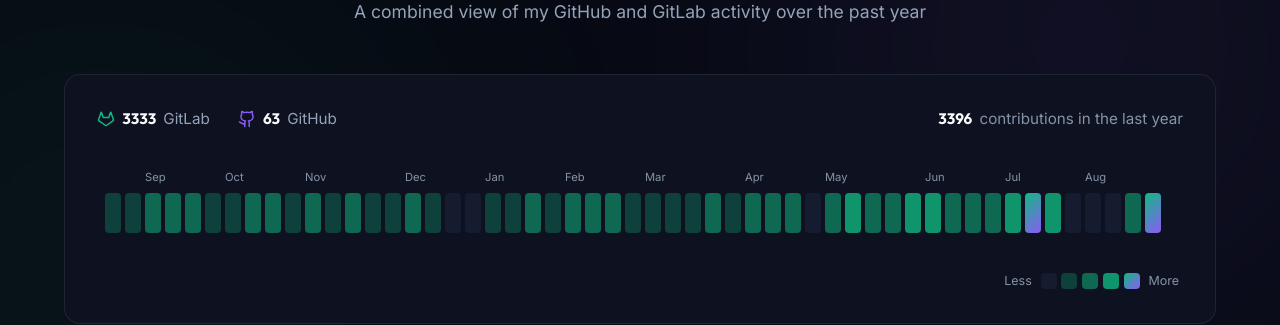
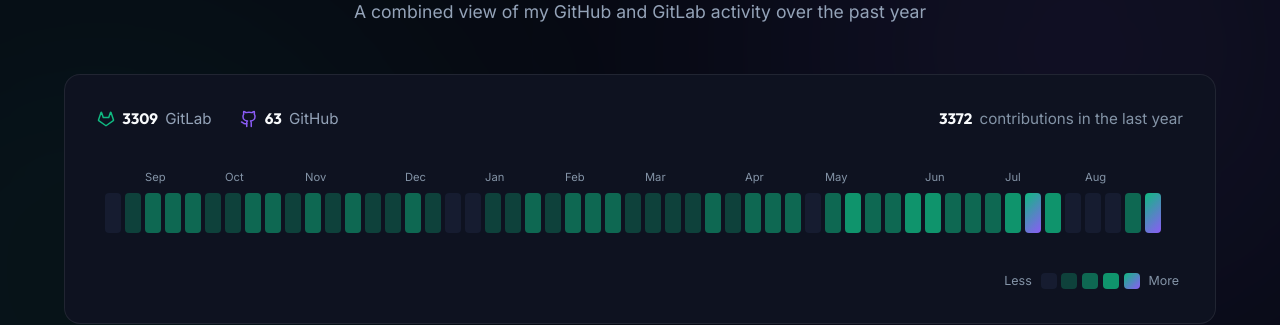
Before and after one commit to NickBourque/NickBourque.github.io, a Jekyll site: the page built from index.html, in a window 1280 px wide and 900 px high, scrolled down 2054 px. Shown: the part 151-476 px from the top of the window. Built offline with Jekyll 4.4.1, drawn with Linux system fonts in a browser that asks for light colours; nearby versions of some CDN libraries.

Commit message:
chore: refresh contributions data

```diff
--- a/_data/contributions.json
+++ b/_data/contributions.json
@@ -1,9 +1,9 @@
 {
-  "generated": "2026-08-28",
+  "generated": "2026-08-29",
   "totals": {
     "github": 63,
-    "gitlab": 3333,
-    "combined": 3396
+    "gitlab": 3309,
+    "combined": 3372
   },
   "max": 214,
   "weeks": [
@@ -11,9 +11,9 @@
       "weekStart": "2025-08-24",
       "monthLabel": "",
       "gh": 0,
-      "gl": 24,
-      "total": 24,
-      "level": 1
+      "gl": 0,
+      "total": 0,
+      "level": 0
     },
     {
       "weekStart": "2025-08-31",
```
